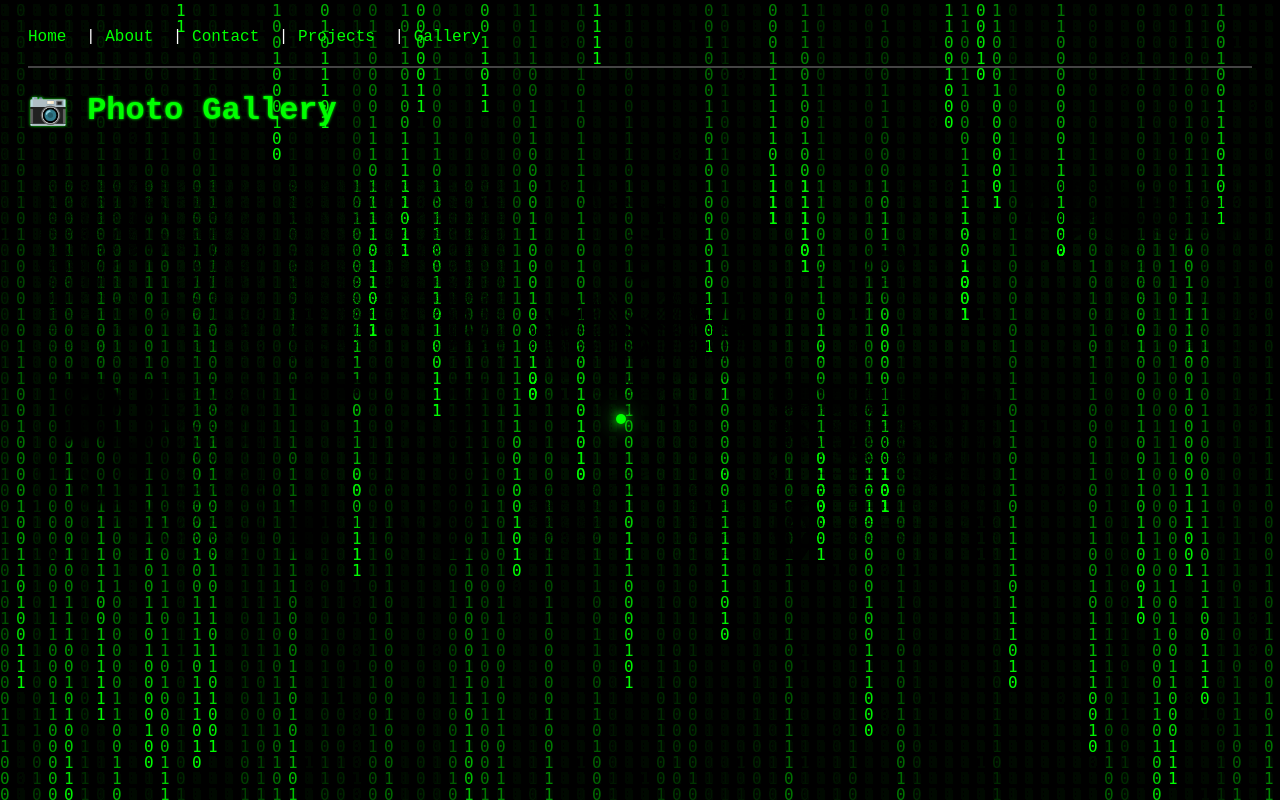
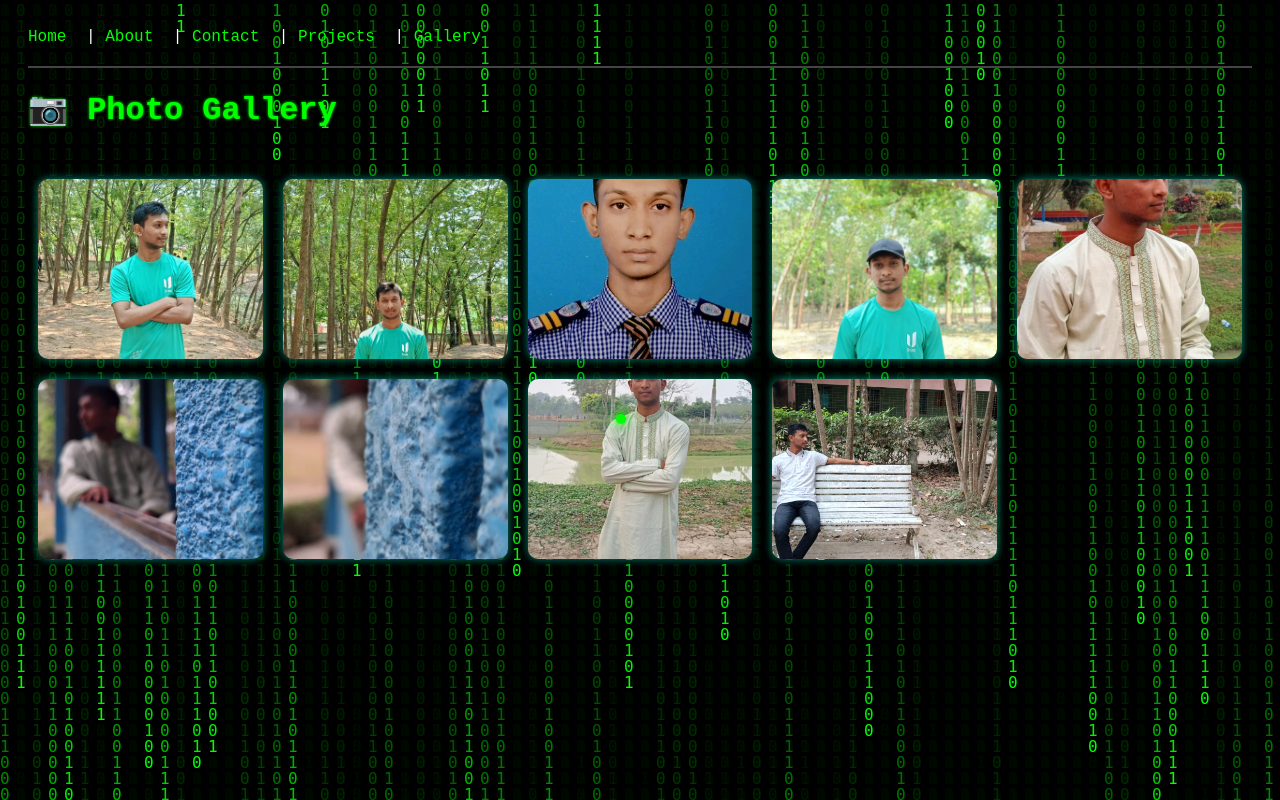
Before and after one commit to Shahriark369/ShahriarKabir, a Flask app: page /gallery in a window 1280 px wide. Run offline with Flask 2, Linux system fonts and the light colour scheme.

Commit message:
Update style.css

```diff
--- a/static/style.css
+++ b/static/style.css
@@ -243,23 +243,25 @@ hr {
     padding: 10px;
 }
 
+.gallery-grid {
+    display: grid;
+    grid-template-columns: repeat(auto-fit, minmax(220px, 1fr));
+    gap: 20px;
+    margin-top: 40px;
+    padding: 10px;
+}
+
 .gallery-grid img {
     width: 100%;
     height: 180px;
     object-fit: cover;
-    border-radius: 6px;
-    image-rendering: pixelated;
-    image-rendering: crisp-edges;
-    box-shadow: 0 0 12px #00ff00aa;
-    background-image: radial-gradient(#00ff00 1px, transparent 1px);
-    background-size: 5px 5px;
-    mix-blend-mode: overlay;
+    border-radius: 10px;
+    box-shadow: 0 0 8px #00ffcc88;
     transition: transform 0.3s ease;
 }
 
 .gallery-grid img:hover {
     transform: scale(1.05);
-    box-shadow: 0 0 16px #00ff88;
 }
 
 .alt-contact {
```
